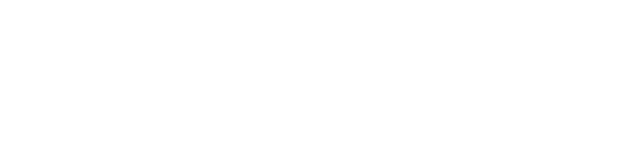
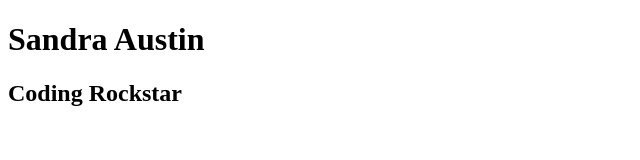
Before and after one commit to szmtz/online-res-mmo, a plain HTML site: page index.html in a window 1280 px wide. Shown: the whole page, without its empty margins (0-640 px from the left). Drawn offline with Linux system fonts and the light colour scheme.

Commit message:
Add Two Headings

```diff
--- a/index.html
+++ b/index.html
@@ -4,5 +4,8 @@
     <title>Resume</title>
   </head>
   <body>
+    <h1>Sandra Austin</h1>
+    <h2>Coding Rockstar</h2>
+
   </body>
 </html>
```
